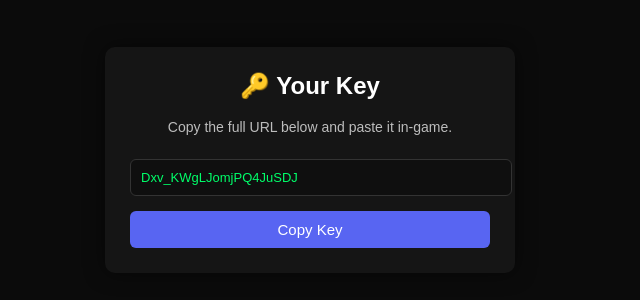
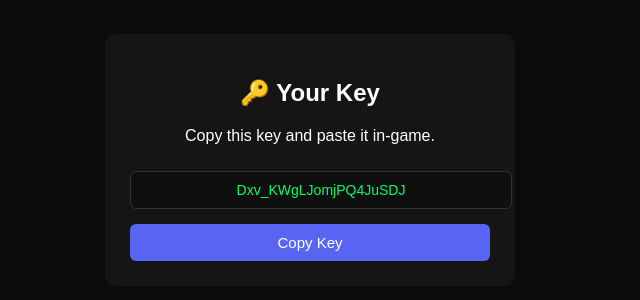
Before and after one commit to DxvNotSxyingSh1tz/roblox-key-system, a plain HTML site: page index.html in a window 1280 px wide. Shown: the part 240-540 px from the top of the page, without its empty margins (330-970 px from the left). Drawn offline with Linux system fonts and the light colour scheme.

Commit message:
Update index.html

```diff
--- a/index.html
+++ b/index.html
@@ -21,16 +21,6 @@
       border-radius: 10px;
       width: 360px;
       text-align: center;
-      box-shadow: 0 0 20px rgba(0,0,0,0.5);
-    }
-
-    h2 {
-      margin-top: 0;
-    }
-
-    p {
-      color: #bdbdbd;
-      font-size: 14px;
     }
 
     input {
@@ -41,53 +31,46 @@
       color: #00ff6a;
       border-radius: 6px;
       margin-top: 10px;
-      font-size: 13px;
+      font-size: 14px;
+      text-align: center;
     }
 
     button {
       margin-top: 15px;
-      padding: 10px 16px;
+      padding: 10px;
+      width: 100%;
       border: none;
       border-radius: 6px;
       background: #5865F2;
       color: white;
       cursor: pointer;
       font-size: 15px;
-      width: 100%;
-    }
-
-    button:hover {
-      background: #4752c4;
     }
   </style>
 </head>
 <body>
   <div class="box">
     <h2>🔑 Your Key</h2>
-    <p>Copy the full URL below and paste it in-game.</p>
+    <p>Copy this key and paste it in-game.</p>
 
-    <input id="key" readonly />
+    <input id="key" readonly>
     <button onclick="copyKey()">Copy Key</button>
   </div>
 
   <script>
     function genRandomString(length) {
       const chars = "ABCDEFGHIJKLMNOPQRSTUVWXYZabcdefghijklmnopqrstuvwxyz0123456789"
-      let result = ""
+      let out = ""
       for (let i = 0; i < length; i++) {
-        result += chars[Math.floor(Math.random() * chars.length)]
+        out += chars[Math.floor(Math.random() * chars.length)]
       }
-      return result
+      return out
     }
 
-    // Dxv_ + 16 random characters
+    // ✅ KEY ONLY
     const keyValue = "Dxv_" + genRandomString(16)
 
-    // Full key is the URL + ?key=
-    const fullKey = keyValue
-
-    // Display key
-    document.getElementById("key").value = fullKey
+    document.getElementById("key").value = keyValue
 
     function copyKey() {
       const input = document.getElementById("key")
```
